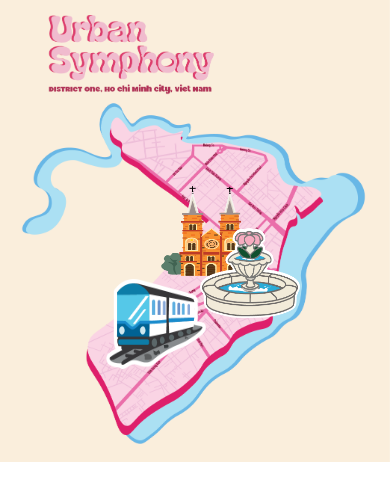
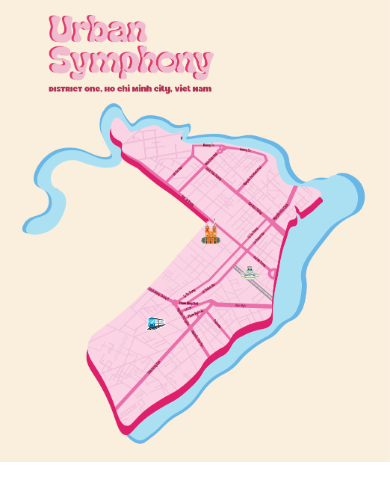
Before and after one commit to ngynn07-del/soundmaphcm, a plain HTML site: page index.html in a window 390 px wide. Drawn offline with Linux system fonts and the light colour scheme.

Commit message:
Add files via upload

```diff
--- a/index.html
+++ b/index.html
@@ -23,14 +23,21 @@
       display: block;
     }
 
-    .icon {
-      position: absolute;
-      width: 100px;
-      height: 90px;
-      transform: translate(-50%, -50%);
-      cursor: pointer;
-      transition: transform 0.2s ease;
-    }
+.icon {
+  position: absolute;
+  width: 6%;        /* icon co theo bản đồ */
+  height: auto;
+  transform: translate(-50%, -50%);
+  cursor: pointer;
+  transition: transform 0.25s ease;
+}
+
+/* Nếu màn hình rất nhỏ (<480px), icon nhỏ thêm để đẹp hơn */
+@media (max-width: 480px) {
+  .icon {
+    width: 5%;
+  }
+}
 
     /* Hiệu ứng phồng khi click */
     .icon.clicked {
```
